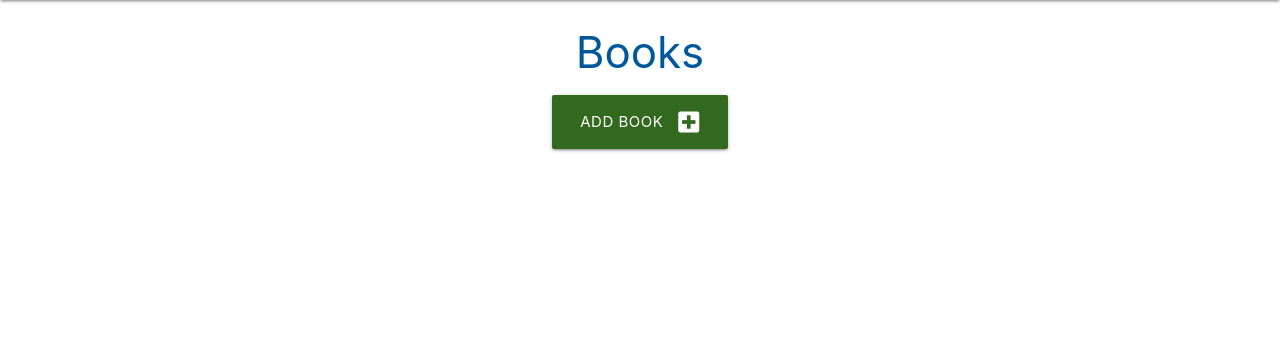
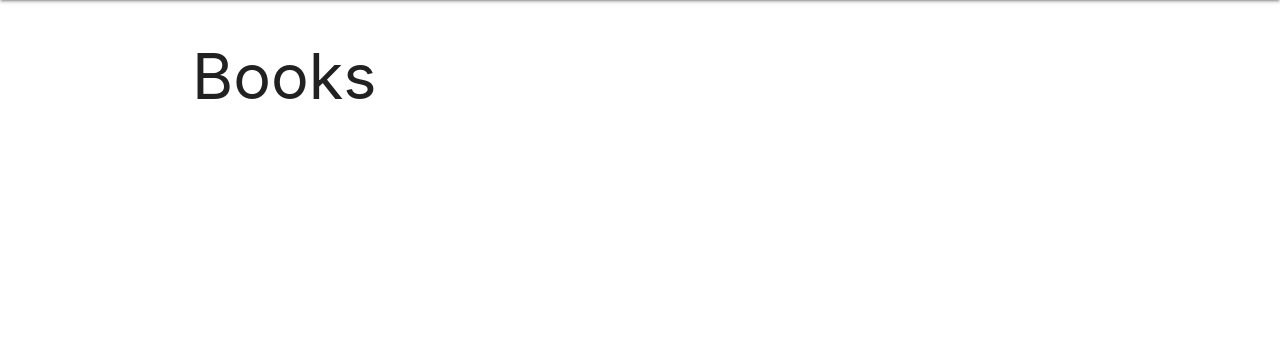
Before and after one commit to Ramil96/book-application, a Flask app: page / in a window 1280 px wide. Shown: the part 64-420 px from the top of the page. Run offline with Flask 3, Linux system fonts and the light colour scheme.

Commit message:
add book_detail.html

```diff
--- a/taskmanager/templates/books.html
+++ b/taskmanager/templates/books.html
@@ -1,33 +1,14 @@
 {% extends "base.html" %}
+
 {% block content %}
-
-<h3 class="light-blue-text text-darken-4 center-align">Books</h3>
-
-<div class="row">
-    <div class="col s12 center-align">
-        <a href="{{ url_for('add_book') }}" class="btn-large light-green darken-4">
-            Add Book <i class="fas fa-plus-square right"></i>
+  <h1>Books</h1>
+  <ul>
+    {% for book in books %}
+      <li>
+        <a href="{{ url_for('book_detail', book_id=book.id) }}">
+          {{ book.title }} by {{ book.author }}
         </a>
-    </div>
-</div>
-
-<div class="row">
-    {% for book in books %}
-    <div class="col s12 m6 l3">
-        <div class="card light-green darken-4 center-align">
-            <div class="card-content white-text">
-                <span class="card-title">{{ book.title }}</span>
-                <p>Genre: {{ book.genre.genre_name }}</p>
-            </div>
-            <div class="card-action">
-                <a href="{{ url_for('edit_book', book_id=book.id) }}" class="btn green accent-4">Edit</a>
-                <form method="POST" action="{{ url_for('delete_book', book_id=book.id) }}" style="display: inline;">
-                    <button type="submit" class="btn red">Delete</button>
-                </form>
-            </div>
-        </div>
-    </div>
+      </li>
     {% endfor %}
-</div>
-
+  </ul>
 {% endblock %}
```
Also changed, not shown: taskmanager/templates/book_detail.html (added, +9 -0 lines).
